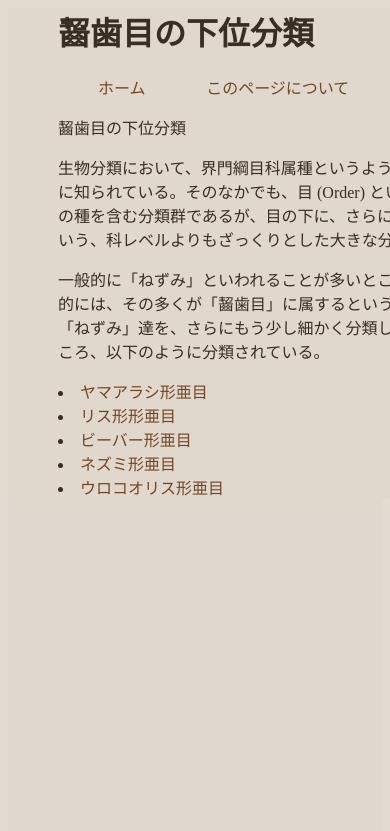
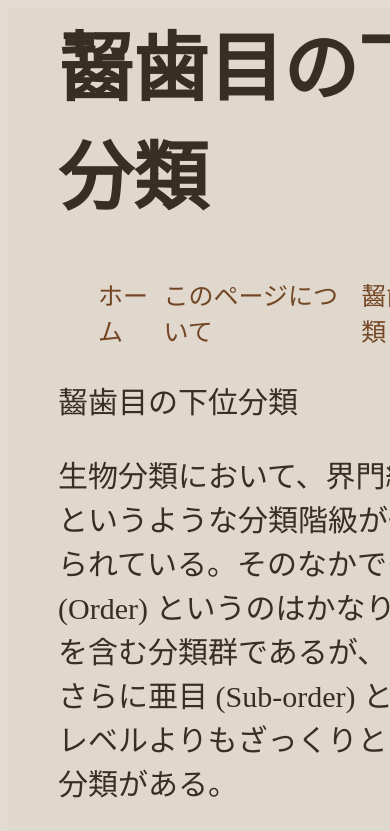
Before and after one commit to pygoscelis02/Nezumi-Ojisan-Repository01, a plain HTML site: page rodents-classification.html in a window 390 px wide. Shown: the top 831 px of the page. Drawn offline with Linux system fonts and the light colour scheme.

Commit message:
20230324:advice

```diff
--- a/css/nezumi-style.css
+++ b/css/nezumi-style.css
@@ -8,6 +8,21 @@
     font-family: メイリオ;
     color:#382e22;
 }
+
+/* ↓advice↓ */
+
+:root{
+    font-size: 16px;
+}
+
+h1{
+    font-size: 3rem;
+}
+p{
+    font-size: 1.2rem;
+}
+
+/* ↑advice↑ */
 
 nav ul{
     display: flex;
@@ -44,3 +59,8 @@ a:active{
     margin: auto;
     min-width: 580px;
 }
+@media screen and (max-width: 799px) {
+    :root{
+        font-size: 25px;
+    }
+}
```
